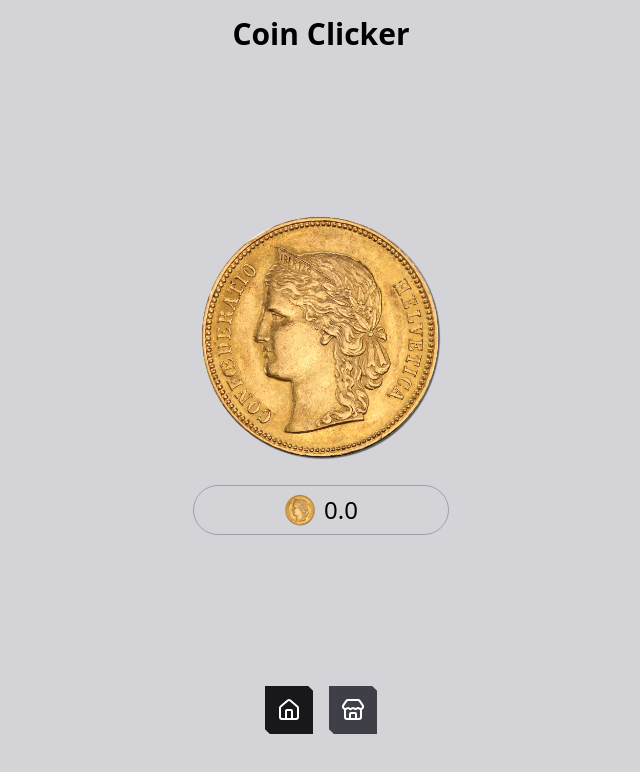
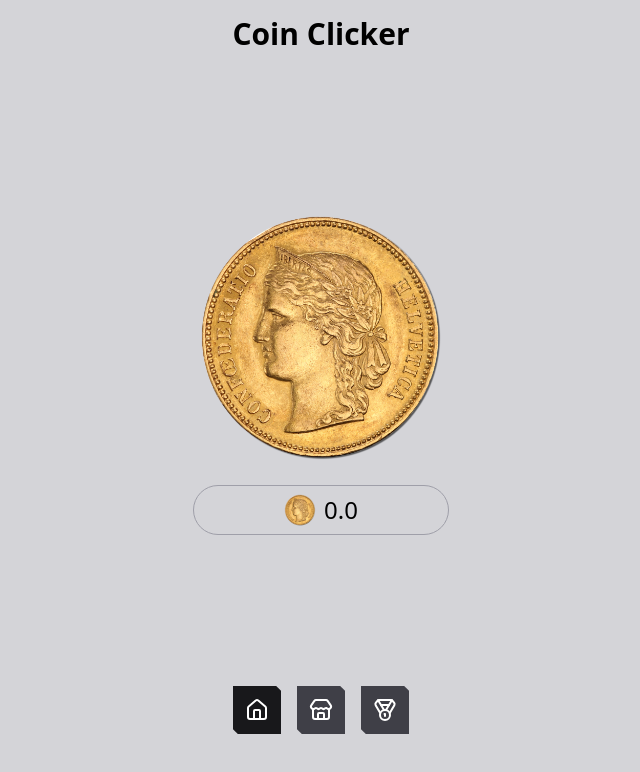
Before and after one commit to CT02k/coin-clicker, a Next.js app: page / in a window 1280 px wide. Shown: the top 772 px of the page, without its empty margins (319-959 px from the left). Built offline with nearby package versions, Linux system fonts and the light colour scheme.

Commit message:
chore: enhanced tabs types

```diff
--- a/src/app/components/Game.tsx
+++ b/src/app/components/Game.tsx
@@ -1,7 +1,7 @@
 import Terminal from "./Terminal";
 import CoinClicker from "./CoinClicker";
 import Store from "./Store";
-import Navigation from "./Navigation";
+import Navigation, { Tabs } from "./Navigation";
 import { useGameState } from "./utils/hooks";
 import { useTab } from "./utils/hooks";
 import { AchievementActionType, useAchievements } from "./Achievement";
@@ -11,7 +11,7 @@ import { useEffect, useState } from "react";
 
 export default function Game() {
   const [state, dispatch] = useGameState();
-  const [tab, setTab] = useTab("clicker");
+  const [tab, setTab] = useTab(Tabs.Clicker);
   const { state: achState, dispatch: achDispatch } = useAchievements();
 
   const [toasts, setToasts] = useState<{ id: string; title: string; desc: string }[]>([]);
--- a/src/app/components/Navigation.tsx
+++ b/src/app/components/Navigation.tsx
@@ -1,4 +1,4 @@
-import { Home, Store as StoreIcon } from "lucide-react";
+import { Home, Medal, Store as StoreIcon } from "lucide-react";
 import { Action, ActionType, GameState } from "./types/gameReducer";
 import { formatNumber, getNextRebirthCost } from "./utils/utils";
 
@@ -9,9 +9,15 @@ const tabButtonClass = (active: boolean) =>
     active ? "bg-zinc-900 hover:bg-zinc-950" : "bg-zinc-700 hover:bg-zinc-800"
   } text-white w-12 h-12 flex items-center justify-center transition`;
 
+export enum Tabs {
+  Clicker = "clicker",
+  Store = "store",
+  Achievements = "achievements",
+}
+
 type Props = {
-  tab: "clicker" | "store";
-  setTab: React.Dispatch<"clicker" | "store">;
+  tab: Tabs;
+  setTab: React.Dispatch<Tabs>;
   state: GameState;
   dispatch: React.Dispatch<Action>;
 };
@@ -43,19 +49,27 @@ export default function Navigation({ tab, setTab, state, dispatch }: Props) {
       )}
 
       <button
-        className={tabButtonClass(tab === "clicker")}
+        className={tabButtonClass(tab === Tabs.Clicker)}
         style={{ clipPath: buttonClip }}
-        onClick={() => setTab("clicker")}
+        onClick={() => setTab(Tabs.Clicker)}
       >
         <Home />
       </button>
 
       <button
-        className={tabButtonClass(tab === "store")}
+        className={tabButtonClass(tab === Tabs.Store)}
         style={{ clipPath: buttonClip }}
-        onClick={() => setTab("store")}
+        onClick={() => setTab(Tabs.Store)}
       >
         <StoreIcon />
+      </button>
+
+      <button
+        className={tabButtonClass(tab === Tabs.Achievements)}
+        style={{ clipPath: buttonClip }}
+        onClick={() => setTab(Tabs.Achievements)}
+      >
+        <Medal />
       </button>
     </nav>
   );
--- a/src/app/components/Store.tsx
+++ b/src/app/components/Store.tsx
@@ -10,7 +10,7 @@ type Props = {
 export default function Store({ state, dispatch }: Props) {
   return (
     <div className="store flex flex-col justify-center items-center gap-4">
-      <div className="flex flex-wrap px-64 py-16 gap-4 h-2/3 overflow-y-scroll">
+      <div className="flex flex-wrap px-64 py-16 gap-4 overflow-y-scroll">
         {Object.entries(upgrades).map(([key, config]) => (
           <UpgradeCard key={key} id={key} config={config} state={state} dispatch={dispatch} />
         ))}
--- a/src/app/components/utils/hooks.ts
+++ b/src/app/components/utils/hooks.ts
@@ -1,6 +1,7 @@
 import { useReducer, useEffect } from "react";
 import { ActionType, initialGameState, gameReducer } from "../types/gameReducer";
 import { calculateClickGain } from "./utils";
+import { Tabs } from "../Navigation";
 
 export function useGameState() {
   const [state, dispatch] = useReducer(gameReducer, initialGameState, () => {
@@ -21,5 +22,4 @@ export function useGameState() {
   return [state, dispatch] as const;
 }
 
-export const useTab = (initial: "clicker" | "store") =>
-  useReducer((_, newTab: "clicker" | "store") => newTab, initial);
+export const useTab = (initial: Tabs) => useReducer((_, newTab: Tabs) => newTab, initial);
--- a/src/app/components/utils/upgradesConfig.ts
+++ b/src/app/components/utils/upgradesConfig.ts
@@ -8,7 +8,7 @@ export enum UpgradeEffectType {
 }
 
 export type UpgradeEffect = {
-  target: "click" | "airdrop";
+  target: "click" | "autoclicker" | "airdrop";
   type: UpgradeEffectType;
   value: number;
 };
@@ -34,7 +34,7 @@ export const upgrades: Record<string, UpgradeConfig> = {
       const level = state.upgrades.autoClicker || 0;
       return [
         {
-          target: "click",
+          target: "autoclicker",
           type: UpgradeEffectType.Additive,
           value: level * 1,
         },
--- a/src/app/components/utils/utils.ts
+++ b/src/app/components/utils/utils.ts
@@ -14,6 +14,8 @@ export function calculateClickGain(state: GameState, auto = false): number {
         if (e.type === "additive") bonus += e.value;
         if (e.type === "multiplier") multiplier *= e.value;
         if (e.type === "chance") chance += e.value;
+      } else if (e.target === "autoclicker" && auto) {
+        if (e.type === "additive") bonus += e.value - 1;
       }
     });
   }
```
